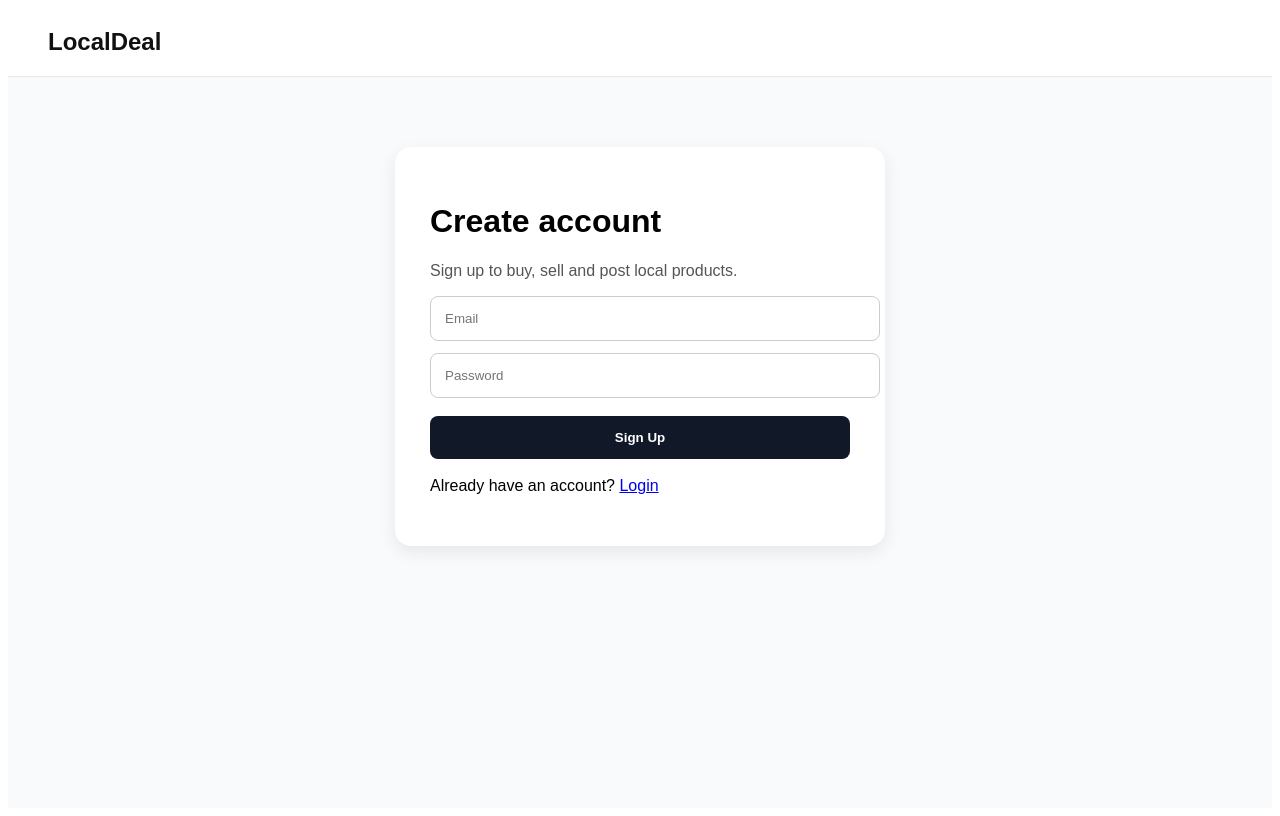
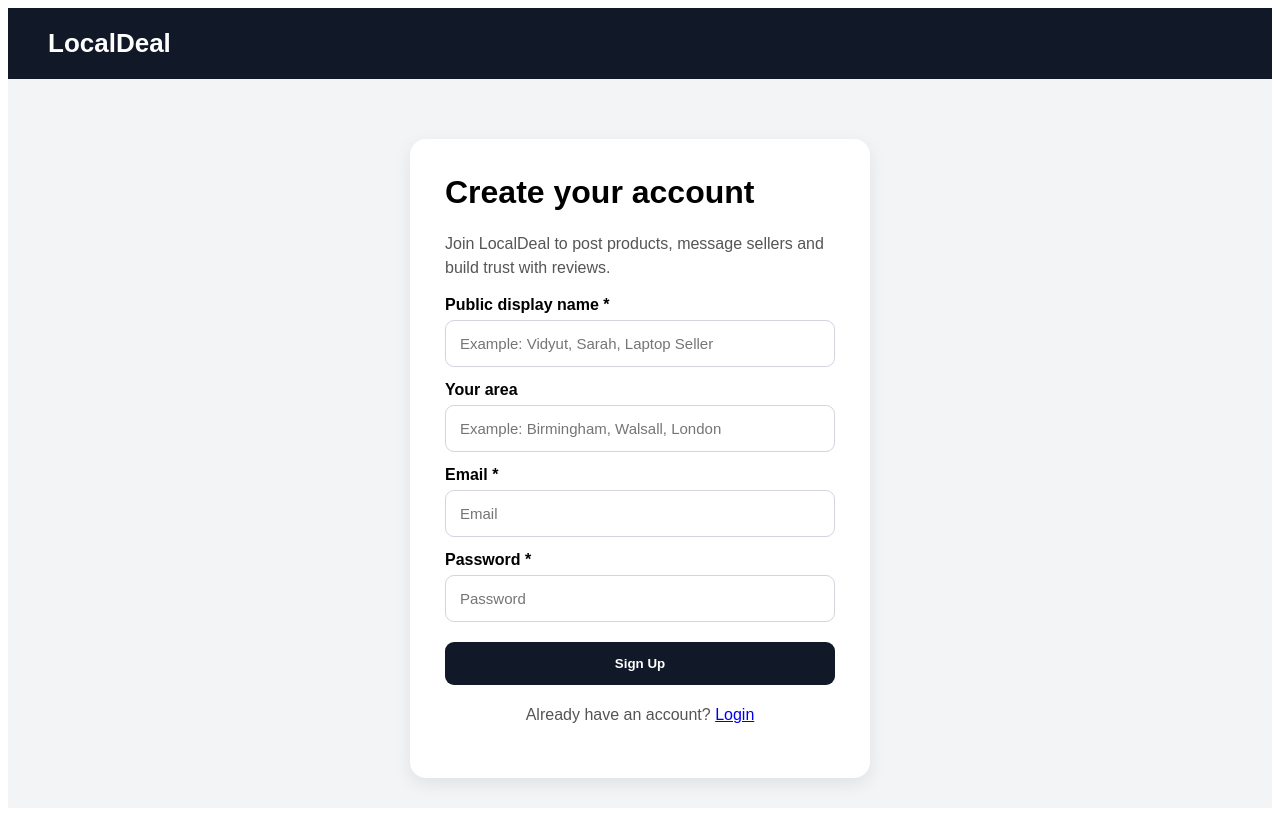
Before and after one commit to MisTrifler/Create-a-new-repository, a Next.js app: page /signup in a window 1280 px wide. Built offline with nearby package versions, Linux system fonts and the light colour scheme; no server answers.

Commit message:
Update signup.js

```diff
--- a/pages/signup.js
+++ b/pages/signup.js
@@ -2,10 +2,18 @@ import { useState } from "react";
 import { supabase } from "../lib/supabaseClient";
 
 export default function Signup() {
+  const [displayName, setDisplayName] = useState("");
+  const [location, setLocation] = useState("");
   const [email, setEmail] = useState("");
   const [password, setPassword] = useState("");
+  const [creating, setCreating] = useState(false);
 
-  async function signUp() {
+  async function signup() {
+    if (!displayName.trim()) {
+      alert("Please enter your public display name.");
+      return;
+    }
+
     if (!email || !password) {
       alert("Please enter email and password.");
       return;
@@ -16,107 +24,191 @@ export default function Signup() {
       return;
     }
 
+    setCreating(true);
+
     const { data, error } = await supabase.auth.signUp({
       email,
       password
     });
 
     if (error) {
+      setCreating(false);
       alert(error.message);
       return;
     }
 
-    if (data.session) {
-      alert("Account created successfully.");
-      window.location.href = "/";
-    } else {
-      alert("Account created. Check your email to confirm your account.");
-      window.location.href = "/login";
+    const userId = data?.user?.id;
+
+    if (userId) {
+      const { error: profileError } = await supabase.from("profiles").upsert({
+        id: userId,
+        display_name: displayName.trim(),
+        location: location.trim() || null,
+        updated_at: new Date().toISOString()
+      });
+
+      if (profileError) {
+        console.error(profileError);
       }
     }
 
+    setCreating(false);
+
+    alert(
+      "Account created. If email confirmation is enabled, please check your inbox before logging in."
+    );
+
+    window.location.href = "/login";
+  }
+
   return (
-    <div
-      style={{
-        fontFamily: "Arial, sans-serif",
-        minHeight: "100vh",
-        background: "#f8fafc"
-      }}
-    >
-      <div
-        style={{
-          padding: "20px 40px",
-          background: "white",
-          borderBottom: "1px solid #e5e7eb"
-        }}
-      >
-        <a href="/" style={{ textDecoration: "none", color: "#111" }}>
-          <h2 style={{ margin: 0 }}>LocalDeal</h2>
+    <>
+      <div className="page">
+        <header className="header">
+          <a href="/" className="logo">
+            LocalDeal
           </a>
-      </div>
+        </header>
 
-      <div
-        style={{
-          maxWidth: "420px",
-          margin: "70px auto",
-          background: "white",
-          padding: "35px",
-          borderRadius: "16px",
-          boxShadow: "0 6px 18px rgba(0,0,0,0.08)"
-        }}
-      >
-        <h1>Create account</h1>
-        <p style={{ color: "#555" }}>
-          Sign up to buy, sell and post local products.
+        <main className="card">
+          <h1>Create your account</h1>
+
+          <p>
+            Join LocalDeal to post products, message sellers and build trust with
+            reviews.
           </p>
 
+          <label>Public display name *</label>
+          <input
+            placeholder="Example: Vidyut, Sarah, Laptop Seller"
+            value={displayName}
+            onChange={(e) => setDisplayName(e.target.value)}
+            maxLength={40}
+          />
+
+          <label>Your area</label>
+          <input
+            placeholder="Example: Birmingham, Walsall, London"
+            value={location}
+            onChange={(e) => setLocation(e.target.value)}
+          />
+
+          <label>Email *</label>
           <input
             placeholder="Email"
+            type="email"
             value={email}
             onChange={(e) => setEmail(e.target.value)}
-          style={{
-            width: "100%",
-            padding: "14px",
-            marginBottom: "12px",
-            borderRadius: "8px",
-            border: "1px solid #ccc"
-          }}
           />
 
+          <label>Password *</label>
           <input
             placeholder="Password"
             type="password"
             value={password}
             onChange={(e) => setPassword(e.target.value)}
-          style={{
-            width: "100%",
-            padding: "14px",
-            marginBottom: "18px",
-            borderRadius: "8px",
-            border: "1px solid #ccc"
-          }}
           />
 
-        <button
-          onClick={signUp}
-          style={{
-            width: "100%",
-            padding: "14px",
-            background: "#111827",
-            color: "white",
-            border: "none",
-            borderRadius: "8px",
-            fontWeight: "bold",
-            cursor: "pointer"
-          }}
-        >
-          Sign Up
+          <button onClick={signup} disabled={creating}>
+            {creating ? "Creating account..." : "Sign Up"}
           </button>
 
-        <p style={{ marginTop: "18px" }}>
+          <p className="smallText">
             Already have an account? <a href="/login">Login</a>
           </p>
+        </main>
       </div>
-    </div>
+
+      <style jsx>{`
+        * {
+          box-sizing: border-box;
+        }
+
+        .page {
+          font-family: Arial, sans-serif;
+          min-height: 100vh;
+          background: #f3f4f6;
+        }
+
+        .header {
+          background: #111827;
+          padding: 20px 40px;
+        }
+
+        .logo {
+          color: white;
+          font-size: 26px;
+          font-weight: 800;
+          text-decoration: none;
+        }
+
+        .card {
+          max-width: 460px;
+          margin: 60px auto;
+          background: white;
+          padding: 35px;
+          border-radius: 16px;
+          box-shadow: 0 6px 18px rgba(0, 0, 0, 0.08);
+        }
+
+        h1 {
+          margin-top: 0;
+        }
+
+        p {
+          color: #555;
+          line-height: 1.5;
+        }
+
+        label {
+          display: block;
+          margin-top: 14px;
+          margin-bottom: 6px;
+          font-weight: 700;
+        }
+
+        input {
+          width: 100%;
+          padding: 14px;
+          border-radius: 9px;
+          border: 1px solid #d1d5db;
+          font-size: 15px;
+        }
+
+        button {
+          width: 100%;
+          margin-top: 20px;
+          padding: 14px;
+          background: #111827;
+          color: white;
+          border: none;
+          border-radius: 9px;
+          font-weight: 800;
+          cursor: pointer;
+        }
+
+        button:disabled {
+          background: #777;
+          cursor: not-allowed;
+        }
+
+        .smallText {
+          text-align: center;
+          margin-top: 18px;
+        }
+
+        @media (max-width: 600px) {
+          .header {
+            padding: 18px;
+            text-align: center;
+          }
+
+          .card {
+            margin: 30px 14px;
+            padding: 24px;
+          }
+        }
+      `}</style>
+    </>
   );
 }
```
Lines whose indentation alone changed are shown as unchanged.
